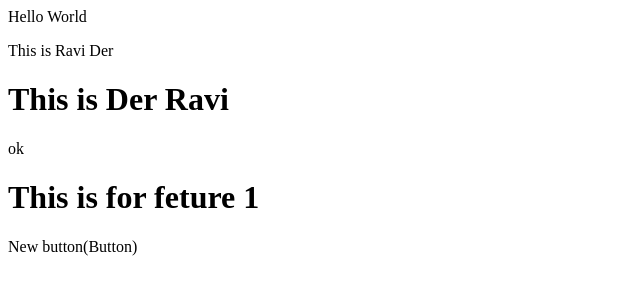
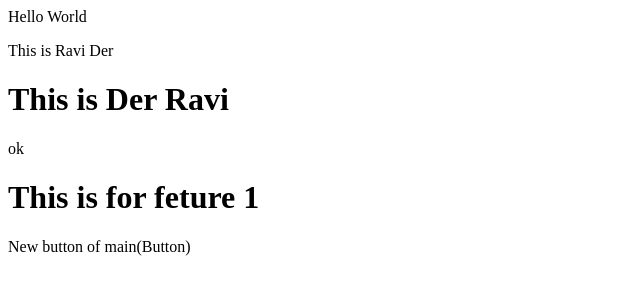
Before and after one commit to derravi/demo, a plain HTML site: page index.html in a window 1280 px wide. Shown: the full height of the page, 0-640 px from the left. Drawn offline with Linux system fonts and the light colour scheme.

Commit message:
new button of main

```diff
--- a/index.html
+++ b/index.html
@@ -5,4 +5,4 @@
 
 <h1>This is for feture 1</h1>
 
-<p>New button(Button)</p>
+<p>New button of main(Button)</p>
```
